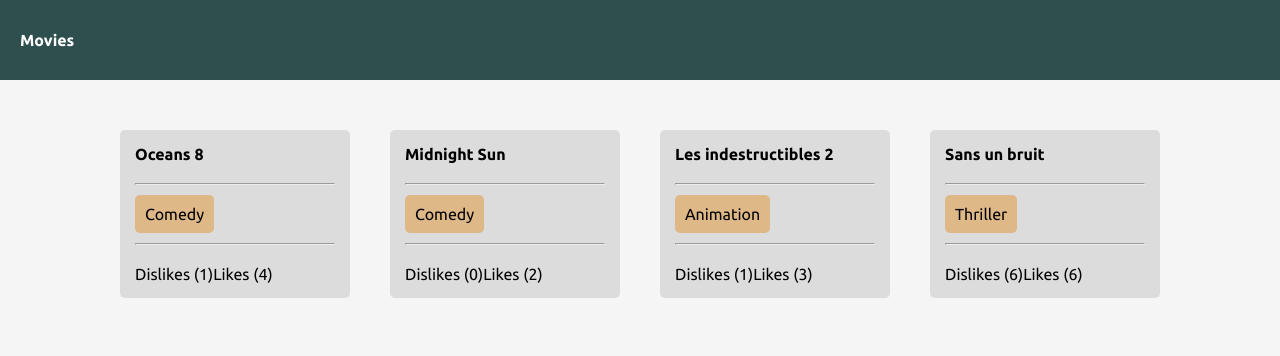
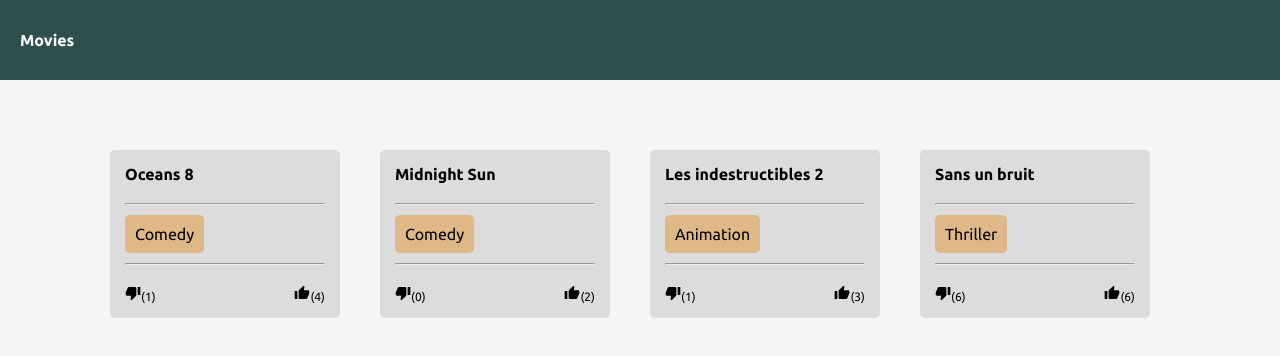
Before and after one commit to hamza-eljaouhari/react-interview, a React (Create React App) app: page /movies/1 in a window 1280 px wide. Shown: the top 356 px of the page. Built offline with nearby package versions, Linux system fonts and the light colour scheme.

Commit message:
Added display table / table-cell to the likes buttons

```diff
--- a/package.json
+++ b/package.json
@@ -13,6 +13,7 @@
     "@types/react-dom": "^17.0.3",
     "react": "^17.0.2",
     "react-dom": "^17.0.2",
+    "react-icons": "^4.2.0",
     "react-redux": "^7.2.3",
     "react-router-dom": "^5.2.0",
     "react-scripts": "4.0.3",
--- a/src/Movies/Card.css
+++ b/src/Movies/Card.css
@@ -3,6 +3,8 @@
     background-color: #DCDCDC;
     border-radius: 5px;
     padding: 15px;
+    margin-top: 20px;
+    margin-right: 20px;
 }
 
 .movie-category{
@@ -15,3 +17,23 @@
 hr {
     margin: 20px 0;
 }
+
+.movie-votes{
+    width: 100%;
+    display: table;
+}
+
+
+.movie-likes{
+    text-align: right;
+}
+
+
+.movie-dislikes{
+    text-align: left;
+}
+
+.movie-dislikes, .movie-likes{
+    display: table-cell;
+    font-size: 12px;
+}
--- a/src/Movies/Card.tsx
+++ b/src/Movies/Card.tsx
@@ -1,5 +1,10 @@
 import MovieType from "../types/movie";
 import "./Card.css";
+
+import { MdThumbUp } from 'react-icons/md';
+import { MdThumbDown } from 'react-icons/md';
+
+const iconSize = 16;
 
 function Card(props: MovieType){
     const { id, title, category, likes, dislikes } = props;
@@ -19,8 +24,14 @@
             <hr/>
 
             <div className="movie-votes">
-                <span className="movie-dislikes">Dislikes ({dislikes})</span>
-                <span className="movie-likes">Likes ({likes})</span>
+                <span className="movie-dislikes">
+                    <MdThumbDown size={iconSize}/>
+                    ({dislikes})
+                </span>
+                <span className="movie-likes">
+                    <MdThumbUp size={iconSize}/>
+                    ({likes})
+                </span>
             </div>
         </article>
     )
--- a/src/Movies/List.css
+++ b/src/Movies/List.css
@@ -1,4 +1,5 @@
 .movies-list{
     display: flex;
     justify-content: space-around;
+    flex-wrap: wrap;
 }
```
Also changed, not shown: 1 other file (tests, documents, lock files or other folders).
